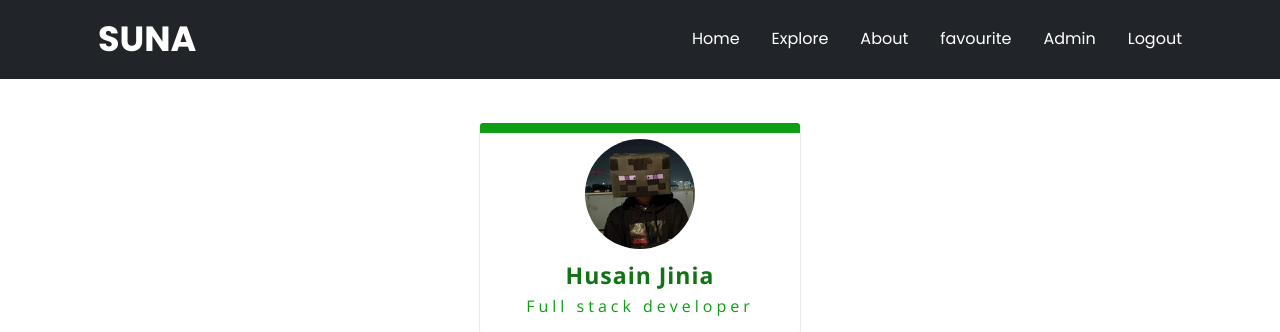
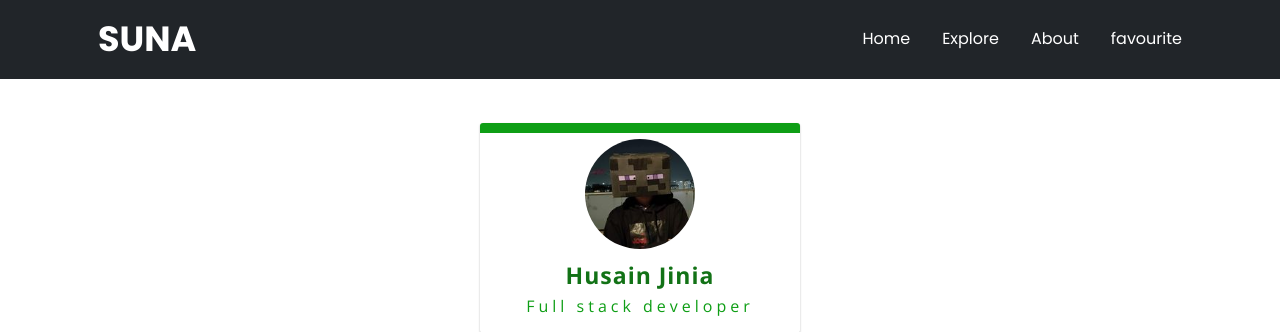
Before and after one commit to Husain-Jinia/Artist-Support-Platform, a Django app: page /about in a window 1280 px wide. Shown: the top 332 px of the page. Run offline with Django 3.2, Linux system fonts and the light colour scheme; the visitor is signed in with stand-in values (Sample User, id 1); some libraries are stand-ins or nearby versions.

Commit message:
minor changes

```diff
--- a/artist/templates/base.html
+++ b/artist/templates/base.html
@@ -24,8 +24,8 @@
         <il class="nav-link"><a style="text-decoration: none; color: white" href="{% url 'about'%}">About</a></il>
         {%if user.is_authenticated %}
         <il class="nav-link"><a style="text-decoration: none; color: white" href="{% url 'favourite-page'%}">favourite</a></il>
-        <il class="nav-link"><a href="{% url 'adminpage'%}">Admin</a></il>
-        <il class="nav-link"><a href="{% url 'adminlogout'%}">Logout</a></il>
+        <!-- <il class="nav-link"><a href="{% url 'adminpage'%}">Admin</a></il>
+        <il class="nav-link"><a href="{% url 'adminlogout'%}">Logout</a></il> -->
         {%endif%}
         </ul>
         <div class="menu-toggle">
--- a/artist/urls.py
+++ b/artist/urls.py
@@ -5,12 +5,12 @@ from django.contrib.auth import views as auth_views
 
 urlpatterns = [
     path('', home, name="homepage"),
-    path('adminpage', adminpage, name="adminpage"),
+    # path('adminpage', adminpage, name="adminpage"),
     path('scrape', scrape, name="scrape"),
     path('artpage', artpage, name="artpage"),
     path('about', about, name="about"),
-    path('adminlogin', adminlogin, name="adminlogin"),
-    path('adminlogout', adminlogout, name="adminlogout"),
+    # path('adminlogin', adminlogin, name="adminlogin"),
+    # path('adminlogout', adminlogout, name="adminlogout"),
     path('contact', contact, name='contact'),
     path('logout', logout,  name="logout"),
     path('favourites/<int:pk>', favourite, name='favourite'),
```
